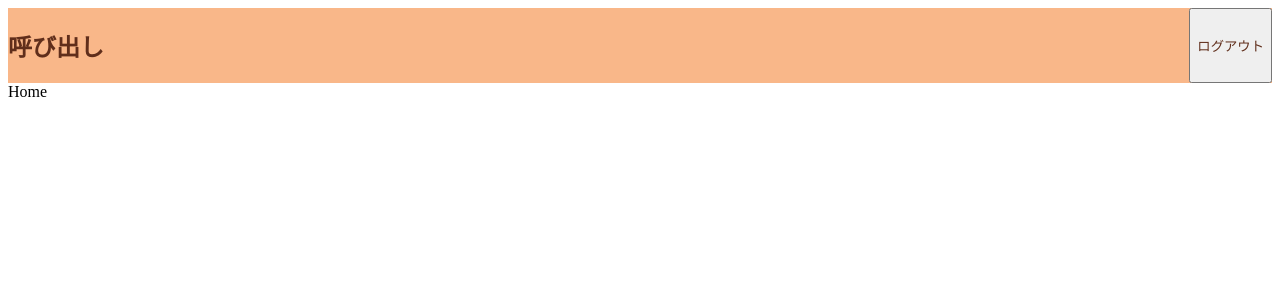
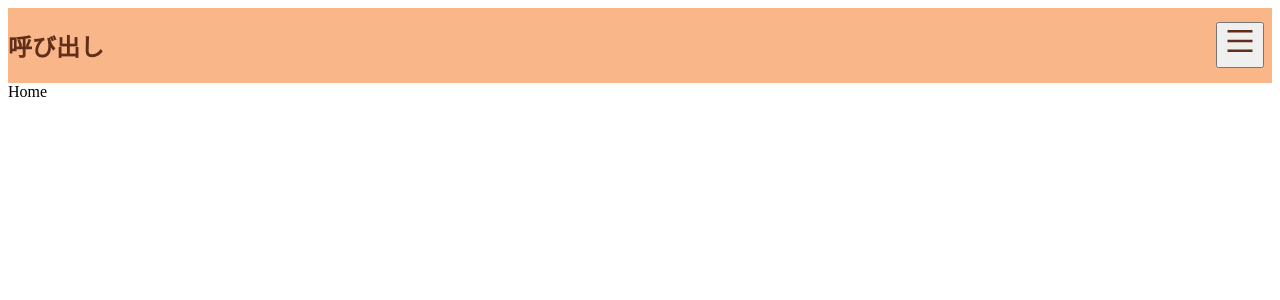
Before and after one commit to kajiLabTeam/dx-waiting-time, a Next.js app in the folder frontend/: page / in a window 1280 px wide. Shown: the top 300 px of the page. Built offline with nearby package versions, Linux system fonts and the light colour scheme.

Commit message:
Refactor header component styling and structure

```diff
--- a/frontend/src/components/layout/Header.tsx
+++ b/frontend/src/components/layout/Header.tsx
@@ -1,31 +1,32 @@
+import styled from "styled-components";
+import { AiOutlineMenu } from "react-icons/ai";
 import { theme } from "../../utils/theme";
+
+const HeaderContainer = styled.header`
+  display: flex;
+  justify-content: space-between;
+  background-color: ${theme.colors.orenge};
+  align-items: center;
+`;
+
+const Title = styled.h2`
+  color: ${theme.colors.brown};
+`;
+
+const MenuButton = styled.button`
+  color: #602e1b;
+  font-size: 2rem;
+  margin-right: 0.5rem;
+`;
 
 const Header = () => {
   return (
-    <header
-      style={{
-        display: "flex",
-        justifyContent: "space-between",
-        margin: 0,
-        backgroundColor: theme.colors.orenge,
-      }}
-    >
-      <h2
-        style={{
-          color: "#602E1B",
-        }}
-      >
-        呼び出し
-      </h2>
-      <button
-        style={{
-          margin: 0,
-          color: "#602E1B",
-        }}
-      >
-        ログアウト
-      </button>
-    </header>
+    <HeaderContainer>
+      <Title>呼び出し</Title>
+      <MenuButton>
+        <AiOutlineMenu />
+      </MenuButton>
+    </HeaderContainer>
   );
 };
 
```
